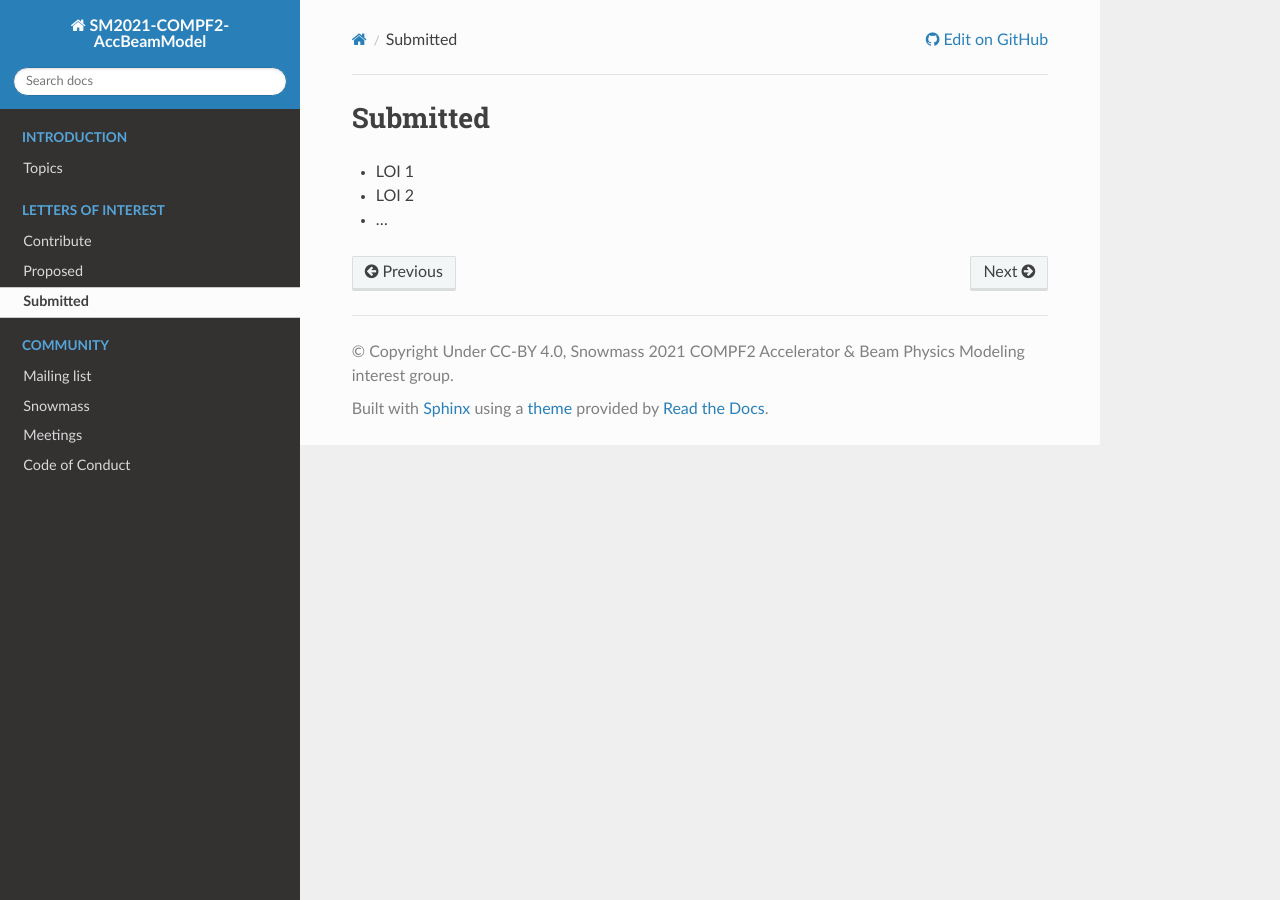
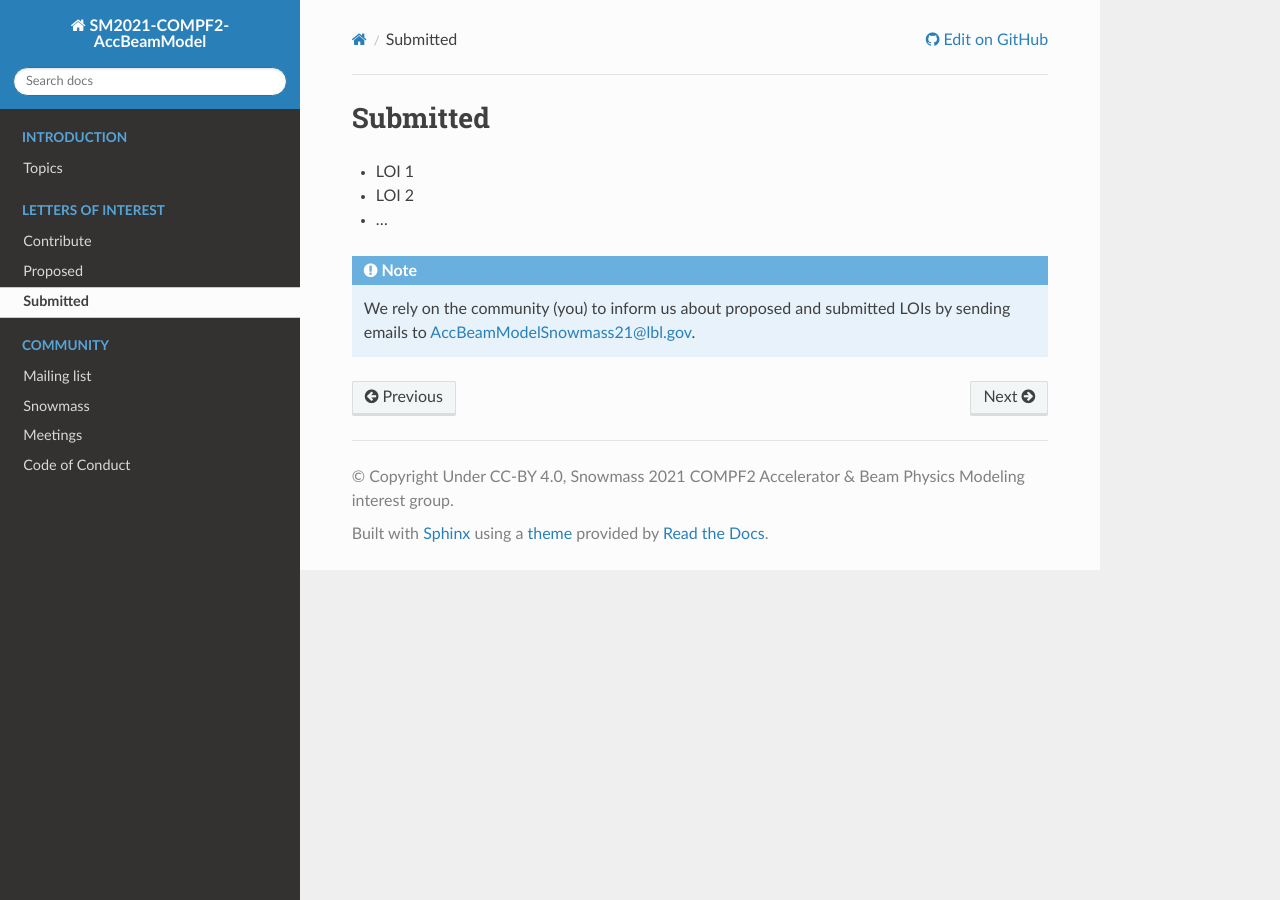
Before and after one commit to snowmass-compf2-accbeammodel/snowmass-compf2-accbeammodel.github.io, a Sphinx documentation site: the page built from docs/source/loi/submitted.rst, in a window 1280 px wide. Built offline with Sphinx 7.4.7 and the Read the Docs theme 2.0.0, drawn with Linux system fonts in a browser that asks for light colours.

Commit message:
LOI: reporting (post 2x)

```diff
--- a/docs/source/loi/contribute.rst
+++ b/docs/source/loi/contribute.rst
@@ -26,4 +26,6 @@ We suggest to use the following template for LOIs:
 
 We maintain lists of :ref:`proposed <loi-proposed>` and :ref:`submitted <loi-submitted>` LOIs.
 
-We rely on the community (you) to inform us about proposed and submitted LOIs by sending emails to AccBeamModelSnowmass21@lbl.gov.
+.. note::
+
+   We rely on the community (you) to inform us about proposed and submitted LOIs by sending emails to AccBeamModelSnowmass21@lbl.gov.
--- a/docs/source/loi/submitted.rst
+++ b/docs/source/loi/submitted.rst
@@ -6,3 +6,7 @@ Submitted
 * LOI 1
 * LOI 2
 * ...
+
+.. note::
+
+   We rely on the community (you) to inform us about proposed and submitted LOIs by sending emails to AccBeamModelSnowmass21@lbl.gov.
```
